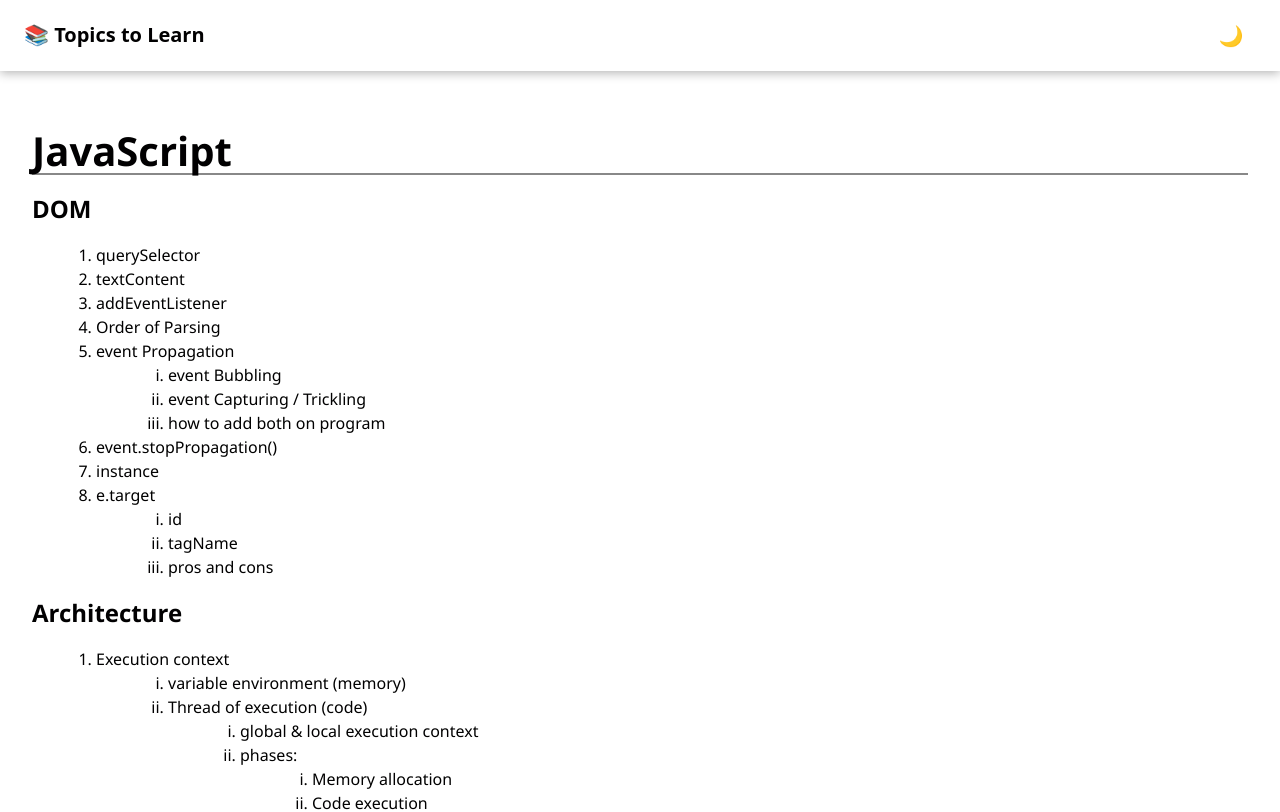
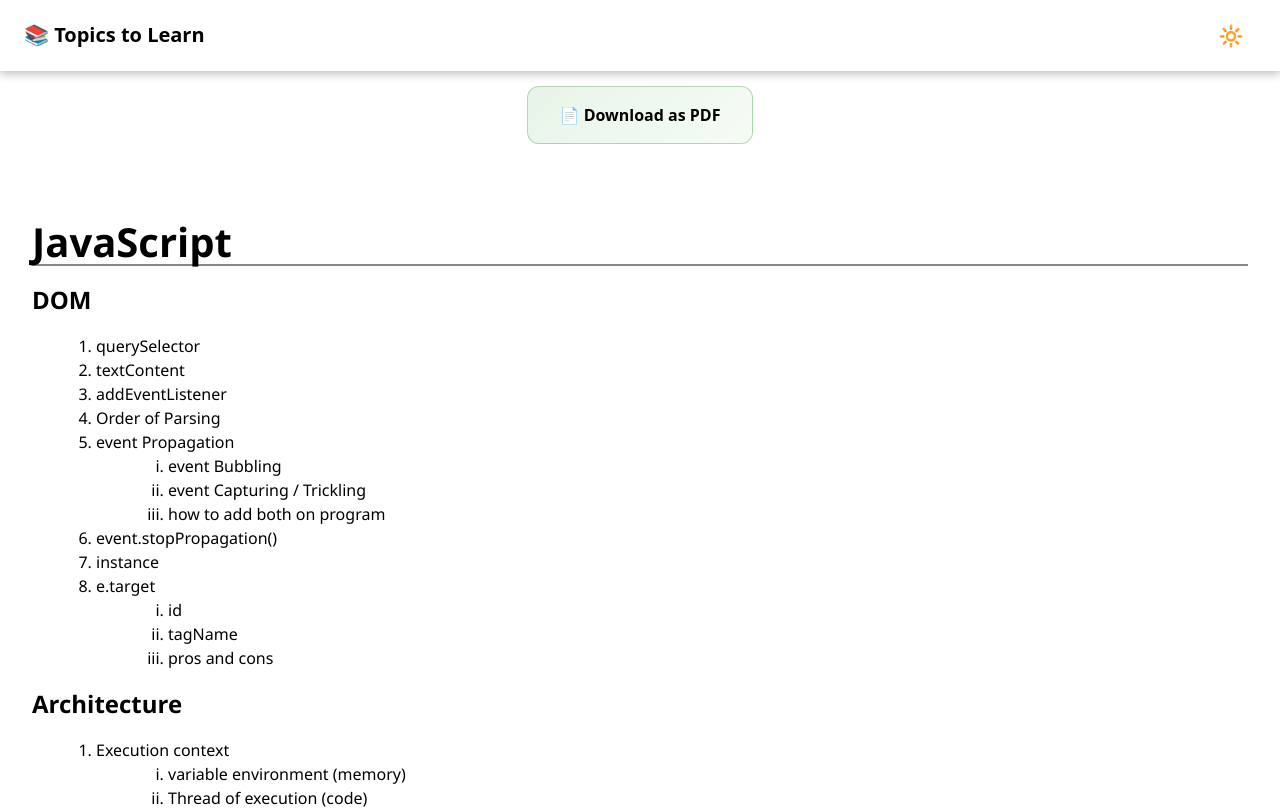
Before and after one commit to Abincjoseph20/topic-listing, a React (Vite) app: page /JS in a window 1280 px wide. Shown: the top 812 px of the page. Built offline with nearby package versions, Linux system fonts and the light colour scheme.

Commit message:
style changhed

```diff
--- a/src/Topics/Django.jsx
+++ b/src/Topics/Django.jsx
@@ -1,8 +1,24 @@
+import React, { useRef } from 'react';
+import { useReactToPrint } from 'react-to-print';
 import './css/python.css';
 
 function Django() {
+  const DownloadRef = useRef();
+
+  const handlePrint = useReactToPrint({
+        contentRef: DownloadRef, // Use contentRef instead of content
+        documentTitle: "Django_Notes"
+      });
+
   return (
-    <div className="python-container">
+    <div >
+      <div className="download-container">
+        <div onClick={handlePrint} className="download-button topics-card">
+          📄 Download as PDF
+        </div>
+      </div>
+
+    <div ref={DownloadRef} className="python-container">
       <h1>Django (Python Web Framework)</h1>
 
       <h2>Set up</h2>
@@ -17,7 +33,7 @@ function Django() {
 
       <h2>Basics</h2>
       <ol start="7">
-        <li>MTV Architecture (Model, Template, View)</li>
+        <li>MVT Architecture (Model, View,Template)</li>
         <li>
           Models
           <ul>
@@ -106,6 +122,7 @@ function Django() {
         <li>Difference between AbstractUser and AbstractBaseUser?</li>
       </ol>
     </div>
+    </div>
   );
 }
 
--- a/src/Topics/HTML_and_CSS.jsx
+++ b/src/Topics/HTML_and_CSS.jsx
@@ -78,7 +78,7 @@ function HTML_and_CSS() {
         </ol>
 
         {/* HTML Questions */}
-        <h3>🔍 HTML Questions</h3>
+        <h3> HTML Questions</h3>
         <ul>
           <li>What is the difference between block and inline elements?</li>
           <li>What is the purpose of the <code>{"<!DOCTYPE>"}</code> declaration?</li>
@@ -103,7 +103,7 @@ function HTML_and_CSS() {
         </ol>
 
         {/* CSS Questions */}
-        <h3>🔍 CSS Questions</h3>
+        <h3> CSS Questions</h3>
         <ul>
           <li>What is the CSS Box Model?</li>
           <li>What is the difference between ID and class selectors?</li>
--- a/src/Topics/JS.jsx
+++ b/src/Topics/JS.jsx
@@ -1,8 +1,23 @@
+import React, { useRef } from 'react';
+import { useReactToPrint } from 'react-to-print';
 import './css/python.css';
 
 function JS() {
+  const DownloadRef = useRef();
+
+  const handlePrint = useReactToPrint({
+      contentRef: DownloadRef, // Use contentRef instead of content
+      documentTitle: "JS_Notes"
+    });
+
   return (
-    <div className="python-container">
+    <div >
+       <div className="download-container">
+        <div onClick={handlePrint} className="download-button topics-card">
+          📄 Download as PDF
+        </div>
+      </div>
+    <div ref={DownloadRef} className="python-container">
       <h1>JavaScript</h1>
 
       {/* DOM */}
@@ -329,7 +344,7 @@ function JS() {
         <li>Explain the difference between <code>map()</code>, <code>filter()</code>, and <code>reduce()</code>.</li>
         <li>What is the difference between <code>undefined</code> and <code>null</code>?</li>
       </ol>
-
+    </div>
     </div>
   );
 }
--- a/src/Topics/MongoDb.jsx
+++ b/src/Topics/MongoDb.jsx
@@ -1,8 +1,24 @@
+import React, { useRef } from 'react';
+import { useReactToPrint } from 'react-to-print';
 import './css/python.css';
 
 function MongoDB() {
+  const DownloadRef = useRef();
+
+  const handlePrint = useReactToPrint({
+        contentRef: DownloadRef, // Use contentRef instead of content
+        documentTitle: "MongoDB_Notes"
+      });
+
   return (
-    <div className="python-container">
+    <div >
+      <div className="download-container">
+        <div onClick={handlePrint} className="download-button topics-card">
+          📄 Download as PDF
+        </div>
+      </div>
+
+    <div ref={DownloadRef} className="python-container">
       <h1>MongoDB</h1>
 
       {/* Theory */}
@@ -547,6 +563,7 @@ function MongoDB() {
         <li>WAL (Write-Ahead Logging)</li>
       </ol>
     </div>
+    </div>
   );
 }
 
--- a/src/Topics/NodeExpress.jsx
+++ b/src/Topics/NodeExpress.jsx
@@ -1,8 +1,25 @@
+
+import React, { useRef } from 'react';
+import { useReactToPrint } from 'react-to-print';
 import './css/python.css';
 
 function NodeExpress() {
+  const DownloadRef = useRef();
+
+  const handlePrint = useReactToPrint({
+        contentRef: DownloadRef, // Use contentRef instead of content
+        documentTitle: "Node_&_Express_Notes"
+      });
+
   return (
-    <div className="python-container">
+    <div >
+      <div className="download-container">
+        <div onClick={handlePrint} className="download-button topics-card">
+          📄 Download as PDF
+        </div>
+      </div>
+
+    <div ref={DownloadRef} className="python-container">
       <h1>Node.js, Express</h1>
 
       {/* Node */}
@@ -428,7 +445,7 @@ function NodeExpress() {
           </ul>
         </li>
       </ol>
-
+  </div>
     </div>
   );
 }
--- a/src/Topics/ReactJS.jsx
+++ b/src/Topics/ReactJS.jsx
@@ -1,8 +1,24 @@
+import React, { useRef } from 'react';
+import { useReactToPrint } from 'react-to-print';
 import './css/python.css';
 
 function ReactJS() {
+  const DownloadRef = useRef();
+
+  const handlePrint = useReactToPrint({
+        contentRef: DownloadRef, // Use contentRef instead of content
+        documentTitle: "ReactJS_Notes"
+      });
+
   return (
-    <div className="python-container">
+    <div >
+      <div className="download-container">
+        <div onClick={handlePrint} className="download-button topics-card">
+          📄 Download as PDF
+        </div>
+      </div>
+
+    <div ref={DownloadRef} className="python-container">
       <h1>React</h1>
 
       <h2>Set up</h2>
@@ -347,6 +363,7 @@ function ReactJS() {
         <li>How does batching work in React?</li>
       </ol>
     </div>
+    </div>
   );
 }
 
--- a/src/Topics/Redux.jsx
+++ b/src/Topics/Redux.jsx
@@ -1,9 +1,24 @@
+import React, { useRef } from 'react';
+import { useReactToPrint } from 'react-to-print';
 import './css/python.css';
 
+function Redux() {
+  const DownloadRef = useRef();
 
-function Redux() {
+  const handlePrint = useReactToPrint({
+        contentRef: DownloadRef, // Use contentRef instead of content
+        documentTitle: "Redux_Notes"
+      });
+
   return (
-    <div className="python-container">
+    <div >
+      <div className="download-container">
+        <div onClick={handlePrint} className="download-button topics-card">
+          📄 Download as PDF
+        </div>
+      </div>
+
+    <div ref={DownloadRef} className="python-container">
       <h1>Redux</h1>
 
       <h2>Theory</h2>
@@ -130,6 +145,7 @@ function Redux() {
         <li>What security risks exist with JWT and how can you prevent them?</li>
       </ul>
     </div>
+    </div>
   );
 }
 
--- a/src/Topics/css/python.css
+++ b/src/Topics/css/python.css
@@ -1,8 +1,7 @@
-/* python.css */
+/* python.css - Improved version */
 
 .python-container {
   padding: 2rem;
-  /* background-color: #0a0a0a; */
   background-color: var(--navbar-bg);
   color: var(--navbar-text);
   min-height: 100vh;
@@ -29,43 +28,80 @@
   list-style-type: lower-roman;
 }
 
-/* python.css */
-
+/* IMPROVED DOWNLOAD SECTION */
 .download-container {
+  position: sticky;
+  top: 0;
+  z-index: 100;
   display: flex;
-  justify-content: flex-end;
-  padding: 1rem 2rem;
-  background-color: var(--navbar-bg);
+  justify-content: center;
+  align-items: center;
+  padding: 1rem;
+  background: var(--navbar-bg);
+  border-bottom: 1px solid rgba(255, 255, 255, 0.1);
+  backdrop-filter: blur(10px);
 }
 
 .download-button {
   color: var(--navbar-text);
   font-size: 16px;
+  font-weight: 600;
   cursor: pointer;
-  display: inline-block; /* Ensures transform works properly */
+  display: inline-flex;
+  align-items: center;
+  gap: 0.5rem;
+  user-select: none;
 }
 
 .topics-card {
-  background: rgba(114, 59, 59, 0.05);
-  border: 1px solid rgba(98, 148, 40, 0.1);
-  padding: 1.5rem;
-  border-radius: 16px;
+  background: linear-gradient(135deg, rgba(34, 139, 34, 0.1), rgba(50, 205, 50, 0.05));
+  border: 1px solid rgba(34, 139, 34, 0.3);
+  padding: 1rem 2rem;
+  border-radius: 12px;
   cursor: pointer;
-  transition: transform 0.3s ease, box-shadow 0.3s ease, border-color 0.3s ease;
+  transition: all 0.3s cubic-bezier(0.4, 0, 0.2, 1);
+  position: relative;
+  overflow: hidden;
+}
+
+.topics-card::before {
+  content: '';
+  position: absolute;
+  top: 0;
+  left: -100%;
+  width: 100%;
+  height: 100%;
+  background: linear-gradient(90deg, transparent, rgba(34, 139, 34, 0.1), transparent);
+  transition: left 0.5s;
+}
+
+.topics-card:hover::before {
+  left: 100%;
 }
 
 .topics-card:hover {
-  transform: translateY(-5px);
-  box-shadow: 0 10px 30px rgba(34, 139, 34, 0.4); /* Hulk green glow */
-  border-color: rgba(34, 139, 34, 0.6);           /* Hulk green border */
+  transform: translateY(-3px) scale(1.02);
+  box-shadow:
+    0 8px 25px rgba(34, 139, 34, 0.3),
+    0 0 0 1px rgba(34, 139, 34, 0.5);
+  border-color: rgba(34, 139, 34, 0.8);
 }
 
-.python-container {
-  padding: 2rem;
-  background-color: var(--navbar-bg);
-  color: var(--navbar-text);
-  min-height: 100vh;
-  font-family: 'Segoe UI', sans-serif;
+.topics-card:active {
+  transform: translateY(-1px) scale(0.98);
 }
 
-/* Rest of your existing styles */
+/* Option 3: Centered at top of content */
+.content-header {
+  display: flex;
+  justify-content: space-between;
+  align-items: center;
+  margin-bottom: 2rem;
+  padding-bottom: 1rem;
+  border-bottom: 1px solid rgba(255, 255, 255, 0.1);
+}
+
+.content-header h1 {
+  margin: 0;
+  border: none;
+}
--- a/src/Topics/python3.jsx
+++ b/src/Topics/python3.jsx
@@ -1,8 +1,25 @@
+
+import React, { useRef } from 'react';
+import { useReactToPrint } from 'react-to-print';
 import './css/python.css';
 
 function Python3() {
+  const DownloadRef = useRef();
+
+  const handlePrint = useReactToPrint({
+        contentRef: DownloadRef, // Use contentRef instead of content
+        documentTitle: "python_Notes"
+      });
+
   return (
-    <div className="python-container">
+    <div >
+      <div className="download-container">
+        <div onClick={handlePrint} className="download-button topics-card">
+          📄 Download as PDF
+        </div>
+      </div>
+
+    <div ref={DownloadRef} className="python-container">
       <h1>Topics to Learn</h1>
       <h2>Python</h2>
 
@@ -177,6 +194,7 @@ function Python3() {
         <li>split</li>
       </ol>
     </div>
+    </div>
   );
 }
 
--- a/src/components/Navbar.jsx
+++ b/src/components/Navbar.jsx
@@ -29,7 +29,7 @@ function Navbar() {
     <nav className="navbar">
       <Link to="/">📚 Topics to Learn</Link>
       <button className="theme-toggle" onClick={toggleTheme}>
-        {theme === "light" ? "🌙" : "🔆"}
+        {theme === "dark" ? "🌙" : "🔆"}
       </button>
     </nav>
   );
```
